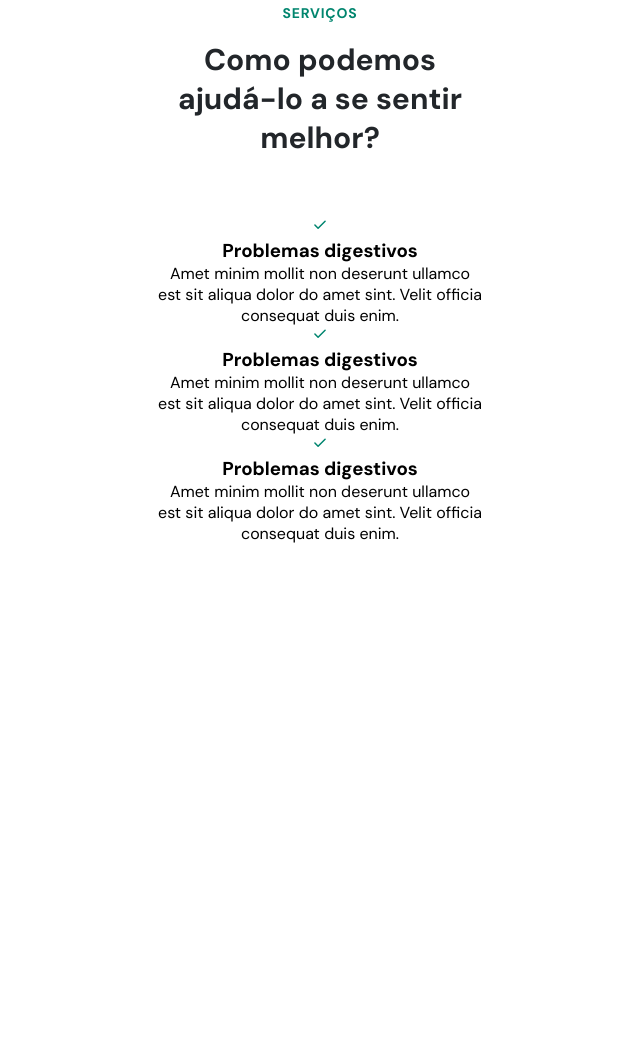
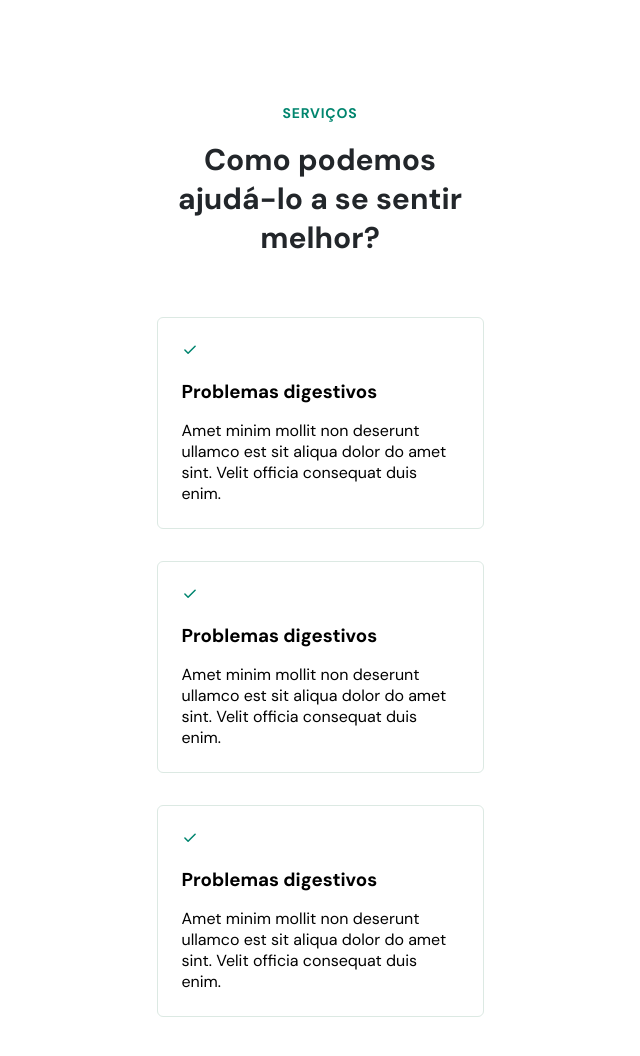
Before and after one commit to adrianemaciel/nlw-return-rocketseat, a plain HTML site: page index.html in a window 1280 px wide. Shown: the part 1486-2542 px from the top of the page, without its empty margins (320-960 px from the left). Before the commit the page ends 2030 px from the top, so only its background shows below. Drawn offline with Linux system fonts and the light colour scheme.

Commit message:
estilizando cards

```diff
--- a/index.html
+++ b/index.html
@@ -141,27 +141,27 @@
         </header>
 
         <div class="cards">
+          <div class="card">
             <svg width="16" height="16" viewBox="0 0 16 16" fill="none" xmlns="http://www.w3.org/2000/svg">
             <path d="M13.091 4.18182L6.091 11.1818L2.90918 8.00001" stroke="#00856F" stroke-width="1.5" stroke-linecap="round" stroke-linejoin="round"/>
             </svg>
             <h3>Problemas digestivos</h3>
             <p>Amet minim mollit non deserunt ullamco est sit aliqua dolor do amet sint. Velit officia consequat duis enim.</p>
           </div>
-
-        <div class="cards">
+          <div class="card">
             <svg width="16" height="16" viewBox="0 0 16 16" fill="none" xmlns="http://www.w3.org/2000/svg">
             <path d="M13.091 4.18182L6.091 11.1818L2.90918 8.00001" stroke="#00856F" stroke-width="1.5" stroke-linecap="round" stroke-linejoin="round"/>
             </svg>
             <h3>Problemas digestivos</h3>
             <p>Amet minim mollit non deserunt ullamco est sit aliqua dolor do amet sint. Velit officia consequat duis enim.</p>
           </div>
-
-        <div class="cards">
+          <div class="card">
             <svg width="16" height="16" viewBox="0 0 16 16" fill="none" xmlns="http://www.w3.org/2000/svg">
             <path d="M13.091 4.18182L6.091 11.1818L2.90918 8.00001" stroke="#00856F" stroke-width="1.5" stroke-linecap="round" stroke-linejoin="round"/>
             </svg>
             <h3>Problemas digestivos</h3>
             <p>Amet minim mollit non deserunt ullamco est sit aliqua dolor do amet sint. Velit officia consequat duis enim.</p>
+          </div>
         </div>
 
       </div>
--- a/style.css
+++ b/style.css
@@ -40,6 +40,10 @@ body {
 
 ul {
   list-style: none;
+}
+
+section {
+  padding-block: 10rem;
 }
 
 /*======HEADER==============*/
@@ -301,6 +305,23 @@ body.menu-expanded button path {
   margin-bottom: 6rem;
 }
 
-.card {
+#services .cards {
+  display: flex;
+  flex-direction: column;
+  gap: 3.2rem;
+
+}
+
+#services .card {
   padding: 2.4rem;
+  text-align: left;
+  background: white;
+
+  border: 1px solid var(--brand-light);
+
+  border-radius: .6rem;
 }
+
+#services .card h3 {
+  margin-block: 1.6rem;
+}
```
Lines whose indentation alone changed are shown as unchanged.
